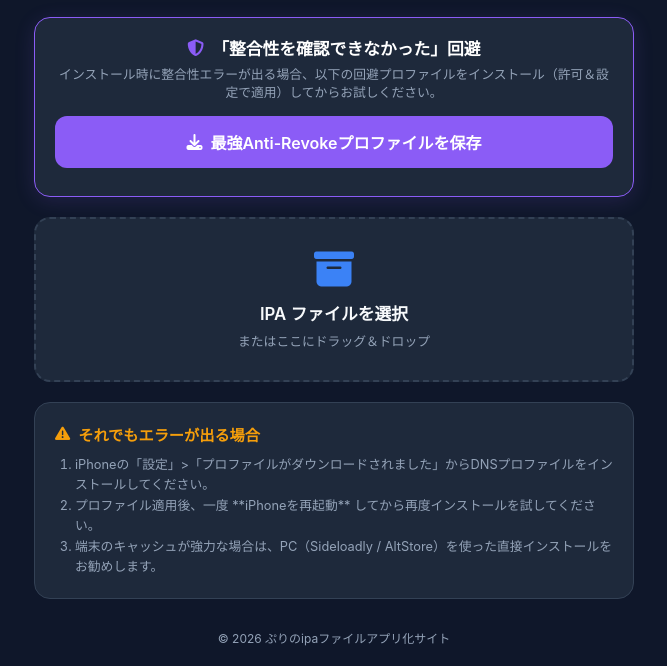
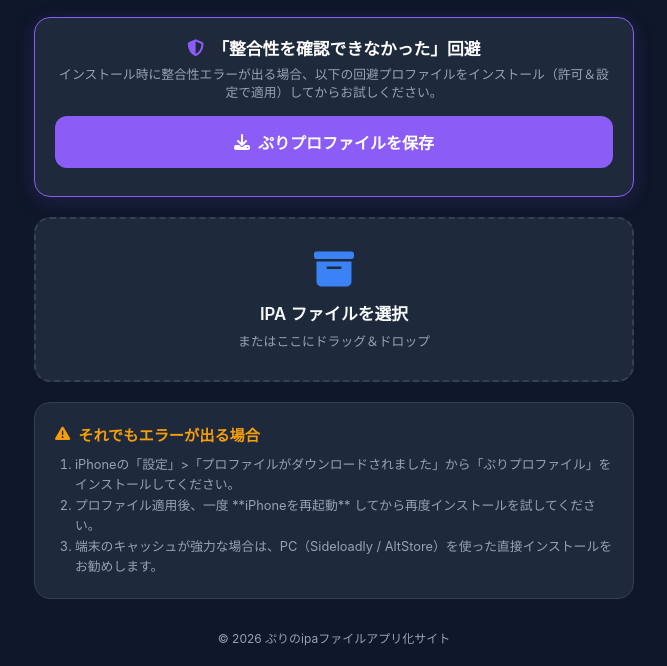
Before and after one commit to Discourd/package, a website: page public/index.html in a window 1280 px wide. Shown: the part 139-805 px from the top of the page, without its empty margins (306-973 px from the left). Drawn offline with nearby package versions, Linux system fonts and the light colour scheme; no server answers.

Commit message:
Update index.html

```diff
--- a/public/index.html
+++ b/public/index.html
@@ -88,7 +88,7 @@
       box-shadow: 0 0 8px var(--success-color);
     }
 
-    /* プロファイルカード */
+    /* ぷりプロファイルカード */
     .profile-card {
       background-color: var(--card-bg);
       border: 1px solid var(--purple-color);
@@ -351,7 +351,7 @@
     <!-- エラー表示エリア -->
     <div id="error-msg" class="error-msg"></div>
 
-    <!-- 最強ブラックリスト回避プロファイルダウンロード -->
+    <!-- ぷりプロファイルダウンロード -->
     <div class="profile-card">
       <div class="profile-title">
         <i class="fa-solid fa-shield-halved" style="color: var(--purple-color);"></i>
@@ -361,7 +361,7 @@
         インストール時に整合性エラーが出る場合、以下の回避プロファイルをインストール（許可＆設定で適用）してからお試しください。
       </div>
       <a href="/download-dns" class="btn btn-purple">
-        <i class="fa-solid fa-download"></i> 最強Anti-Revokeプロファイルを保存
+        <i class="fa-solid fa-download"></i> ぷりプロファイルを保存
       </a>
     </div>
 
@@ -416,7 +416,7 @@
         <i class="fa-solid fa-triangle-exclamation"></i> それでもエラーが出る場合
       </div>
       <ol class="guide-list">
-        <li>iPhoneの「設定」>「プロファイルがダウンロードされました」からDNSプロファイルをインストールしてください。</li>
+        <li>iPhoneの「設定」>「プロファイルがダウンロードされました」から「ぷりプロファイル」をインストールしてください。</li>
         <li>プロファイル適用後、一度 **iPhoneを再起動** してから再度インストールを試してください。</li>
         <li>端末のキャッシュが強力な場合は、PC（Sideloadly / AltStore）を使った直接インストールをお勧めします。</li>
       </ol>
```
